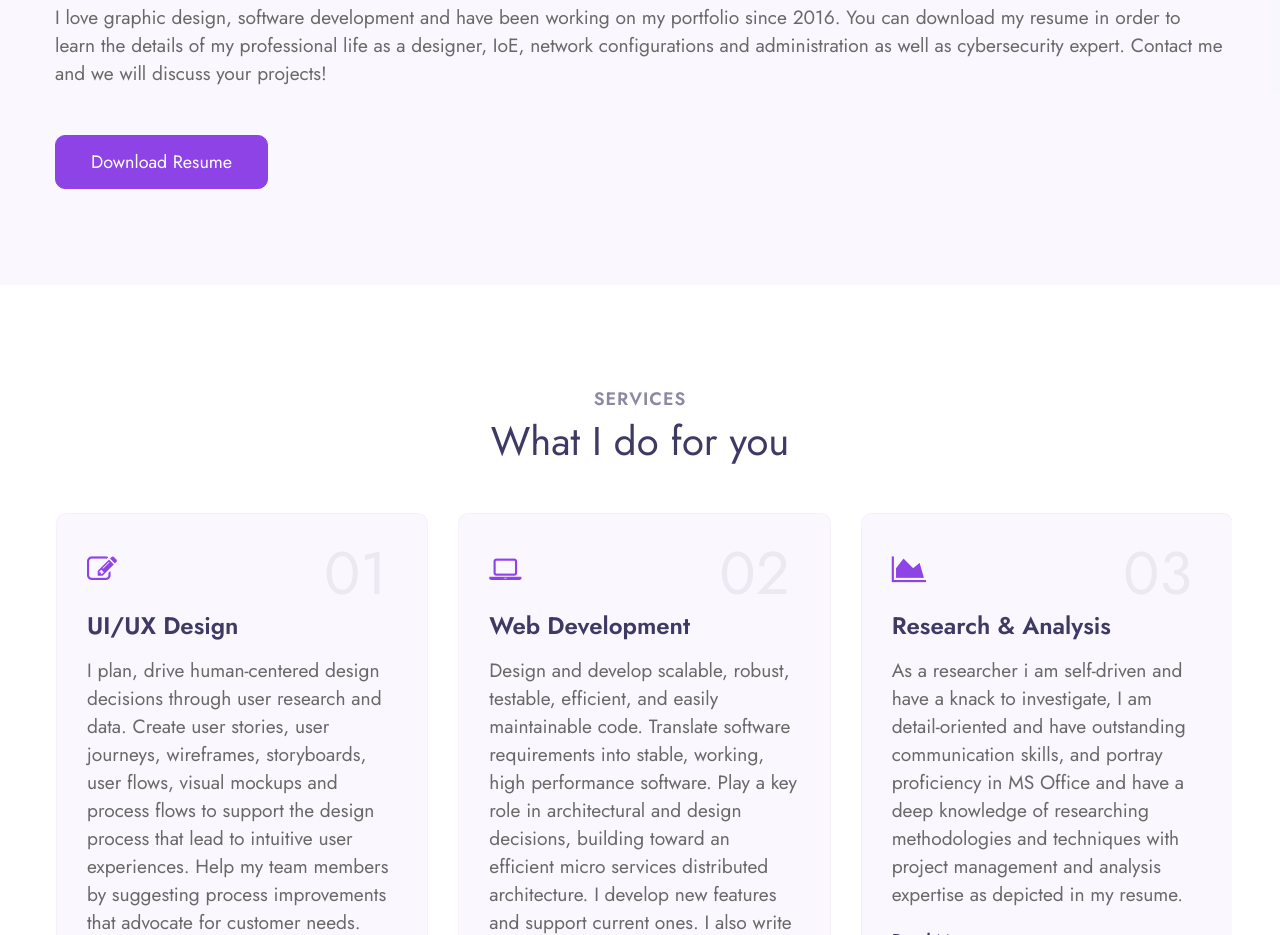
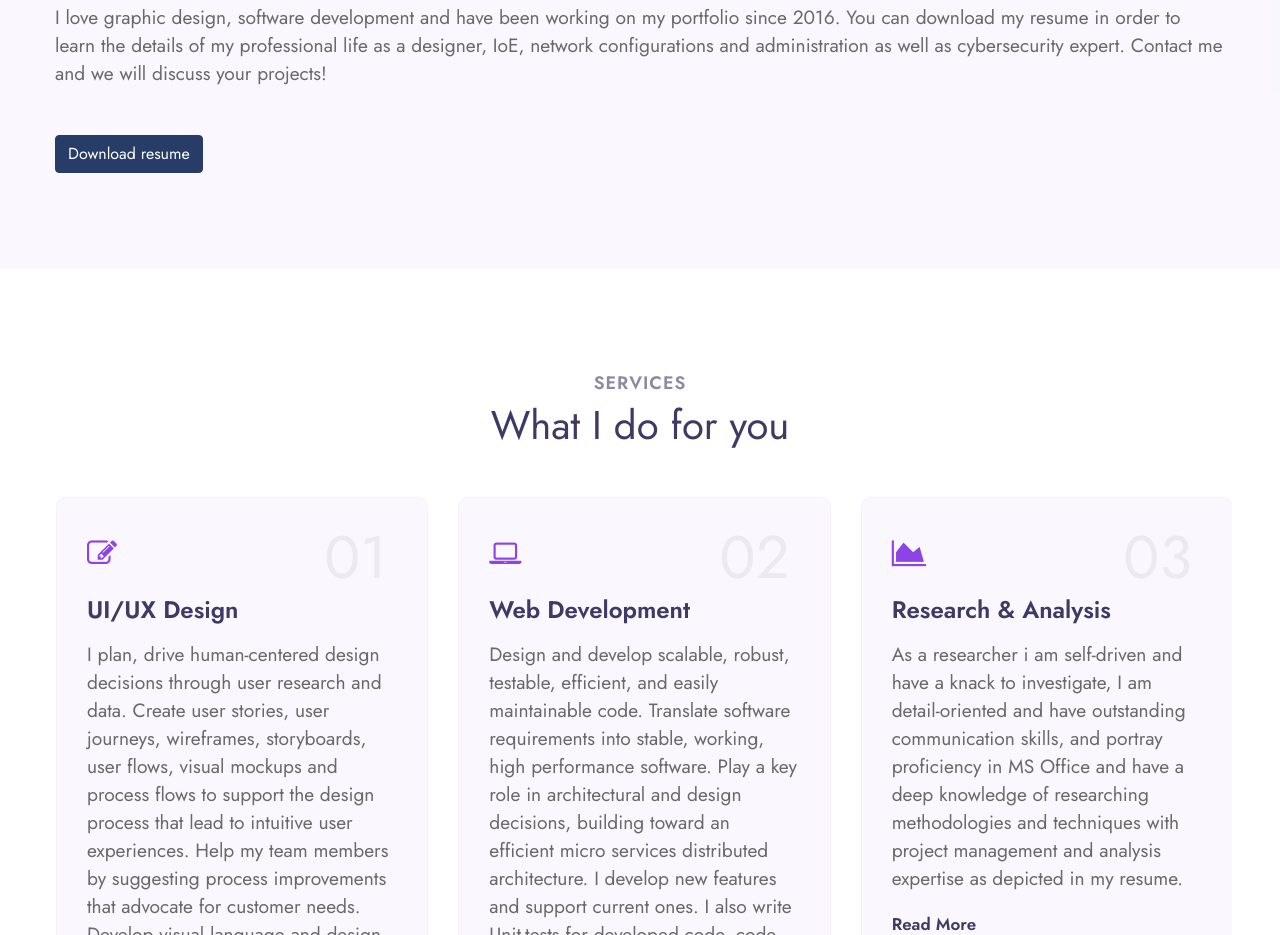
Before and after one commit to jumahhassan/jumahhassan.github.io, a plain HTML site: page index.html in a window 1280 px wide. Shown: the part 1431-2366 px from the top of the page. Drawn offline with Linux system fonts and the light colour scheme.

Commit message:
Update index.html

```diff
--- a/index.html
+++ b/index.html
@@ -128,7 +128,7 @@
             resume in order to learn the details of my professional life as a designer, IoE, network configurations and administration as well as cybersecurity expert. Contact me and
             we will discuss your projects!</p>
         <div class="mt-5">
-            <a href="#Download" class="btn btn-style btn-primary">Download resume</a>
+            <a href="#Download" class="btn btn-secondary btn-rounded">Download resume</a>
         </div>
     </div>
 </div>
```
